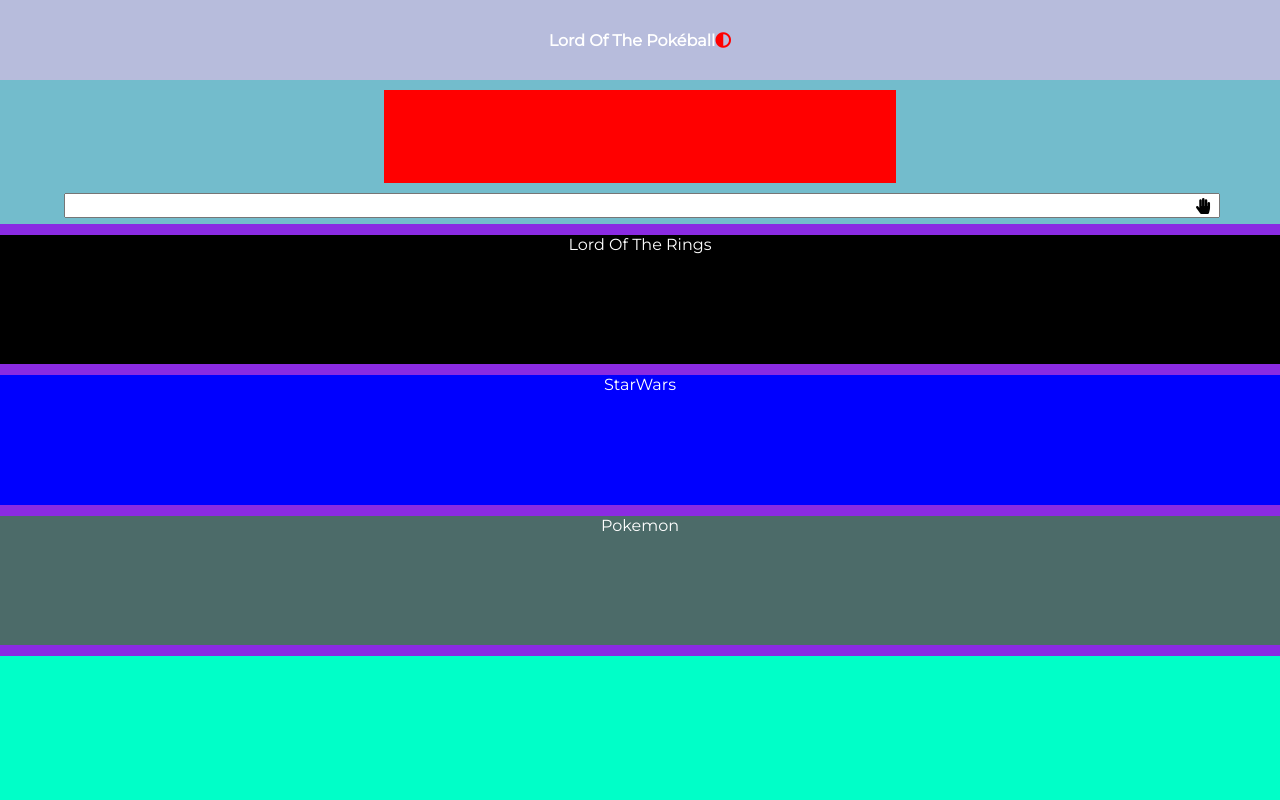
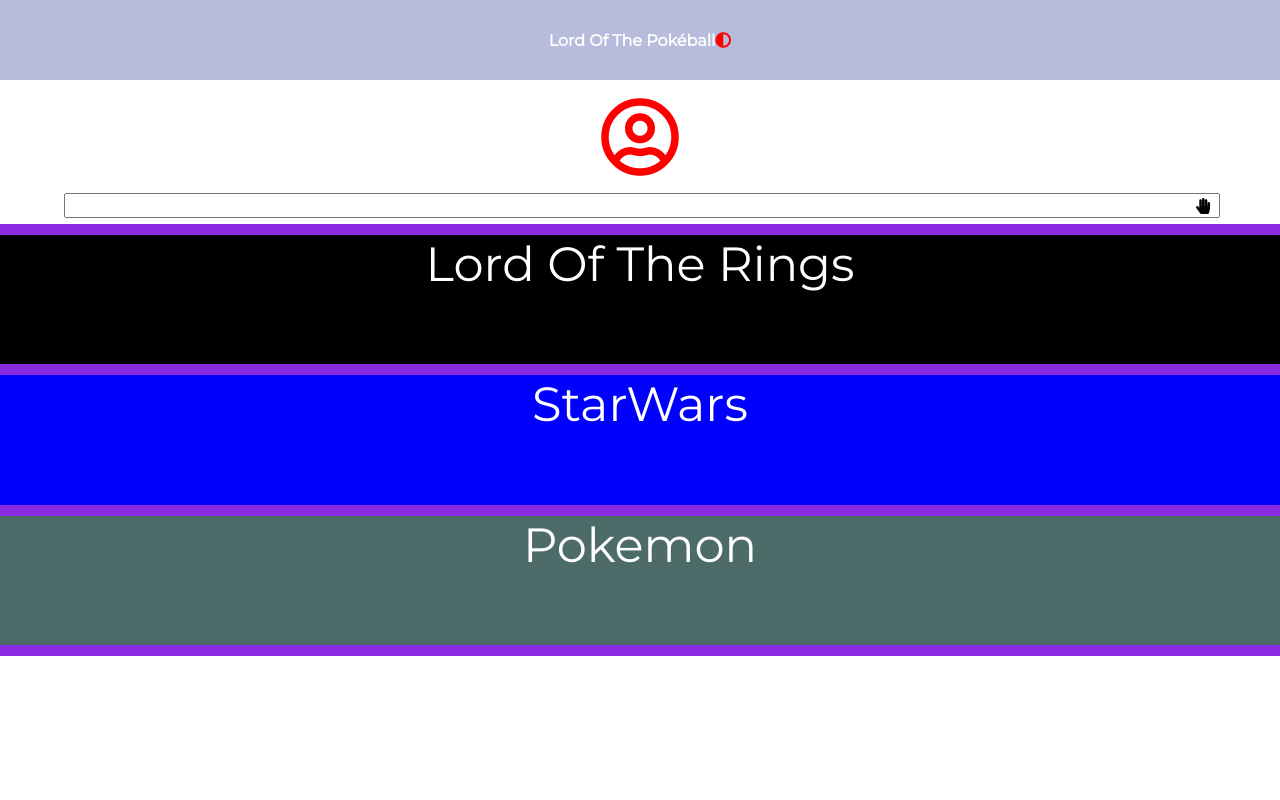
Before and after one commit to SchoolOfCode/w8_team-project-w8-team-e-ryan-jordan-tom-jade, a plain HTML site: page index.html in a window 1280 px wide. Shown: the top 800 px of the page. Drawn offline with Linux system fonts and the light colour scheme.

Commit message:
added icon

```diff
--- a/index.html
+++ b/index.html
@@ -26,7 +26,7 @@
         <main class="page__main">
             <!-- username -->
             <section class="page__main__user">
-                <div class="page__main__user--image"></div>
+                <div class="page__main__user--image"><i class="far fa-user-circle"></i></div>
                 <div class="page__main__user__input">
                     <input type="text" class="page__main__user__input--text">
                     <i class="fas fa-hand-paper"></i>
--- a/javascript/main.js
+++ b/javascript/main.js
@@ -1,11 +1,11 @@
 import { StartGame } from './startGame.js';
 import { handleStartNo } from './handleStartNo.js';
 import { getUserName } from './getUserName.js';
-import { LOTR_API_KEY } from '../config/dev.js';
+import { LOTR_API_KEY } from './config/dev.js';
 import { storeFavUniverse } from './storeFavUniverse.js';
 import { fetchLOTRApi } from './fetchLOTRApi.js';
 import { buildQuestionLayout } from './buildQuestionLayout.js';
-import { buildMultipleAnswers } from `./buildMultipleAnswers.js`;
+import { buildMultipleAnswers } from "./buildMultipleAnswers.js";
 import { startTimer} from './startTimer.js';
 
 // Explain let vs const for object
--- a/styles/styles.css
+++ b/styles/styles.css
@@ -31,7 +31,7 @@
 }
 .page__main {
   height: 90vh;
-  background-color: rgb(0, 255, 200);
+  background-color: white;
 }
 .page__main__user {
   display: flex;
@@ -39,12 +39,14 @@
   justify-content: space-evenly;
   align-items: center;
   height: 20%;
-  background-color: rgba(161, 161, 207, 0.712);
+  background-color: white;
 }
 .page__main__user--image {
+  text-align: center;
+  font-size: 5rem;
   width: 40%;
   height: 65%;
-  background-color: red;
+  color: red;
 }
 .page__main__user__input {
   width: 90%;
@@ -69,6 +71,7 @@
   flex-direction: column;
   justify-content: space-evenly;
   align-items: center;
+  font-size: 3rem;
   height: 60%;
   background-color: blueviolet;
   color: white;
```
Also changed, not shown: javascript/startGame.js (+3 -4 lines).
